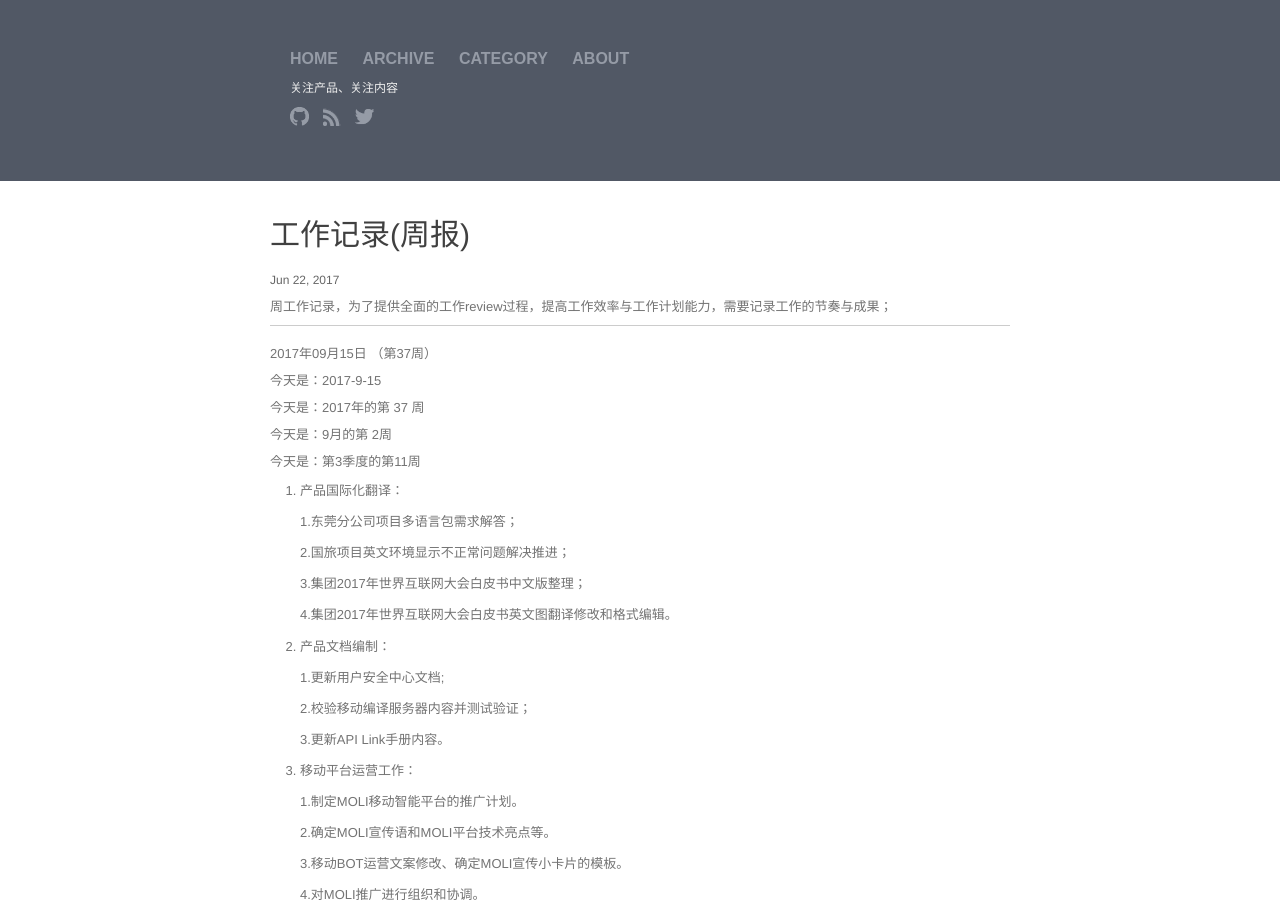
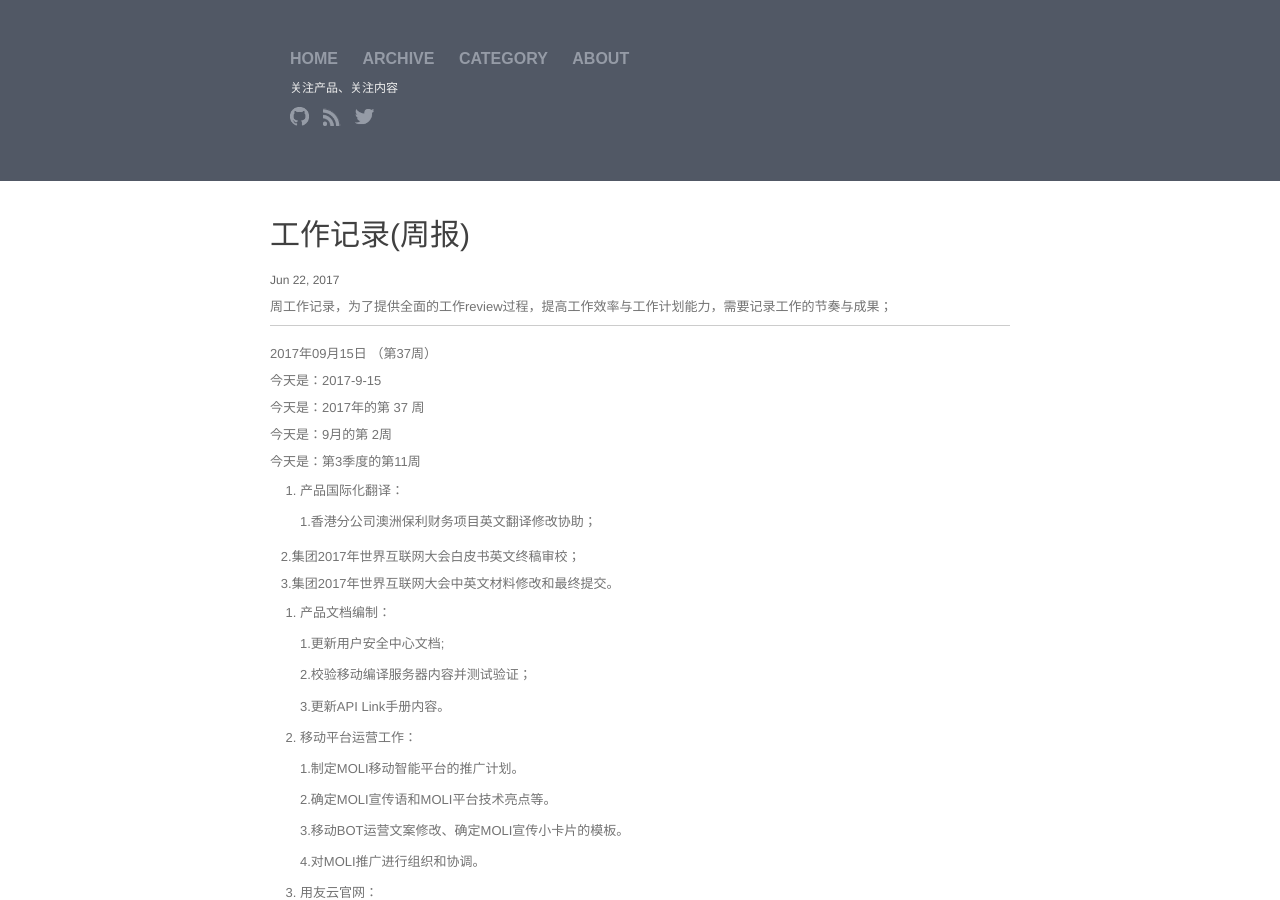
Before and after one commit to walllFlower/blog, a Jekyll site: the page built from _posts/2017-06-22-day_report_cxz.md, in a window 1280 px wide and 900 px high. Built offline with Jekyll 4.4.1, drawn with Linux system fonts in a browser that asks for light colours; comment, search, counter and statistics services are not loaded.

Commit message:
Update 2017-06-22-day_report_cxz.md

```diff
--- a/_posts/2017-06-22-day_report_cxz.md
+++ b/_posts/2017-06-22-day_report_cxz.md
@@ -23,13 +23,11 @@ categories: 日报
 
 1. 产品国际化翻译：
 
-    1.东莞分公司项目多语言包需求解答；
+    1.香港分公司澳洲保利财务项目英文翻译修改协助；
 
-    2.国旅项目英文环境显示不正常问题解决推进；
+    2.集团2017年世界互联网大会白皮书英文终稿审校；
 
-    3.集团2017年世界互联网大会白皮书中文版整理；
-
-    4.集团2017年世界互联网大会白皮书英文图翻译修改和格式编辑。
+    3.集团2017年世界互联网大会中英文材料修改和最终提交。
 
 2. 产品文档编制：
 
@@ -47,7 +45,7 @@ categories: 日报
 
     3.移动BOT运营文案修改、确定MOLI宣传小卡片的模板。
 
-	4.对MOLI推广进行组织和协调。
+    4.对MOLI推广进行组织和协调。
 
 
 4. 用友云官网：
```
